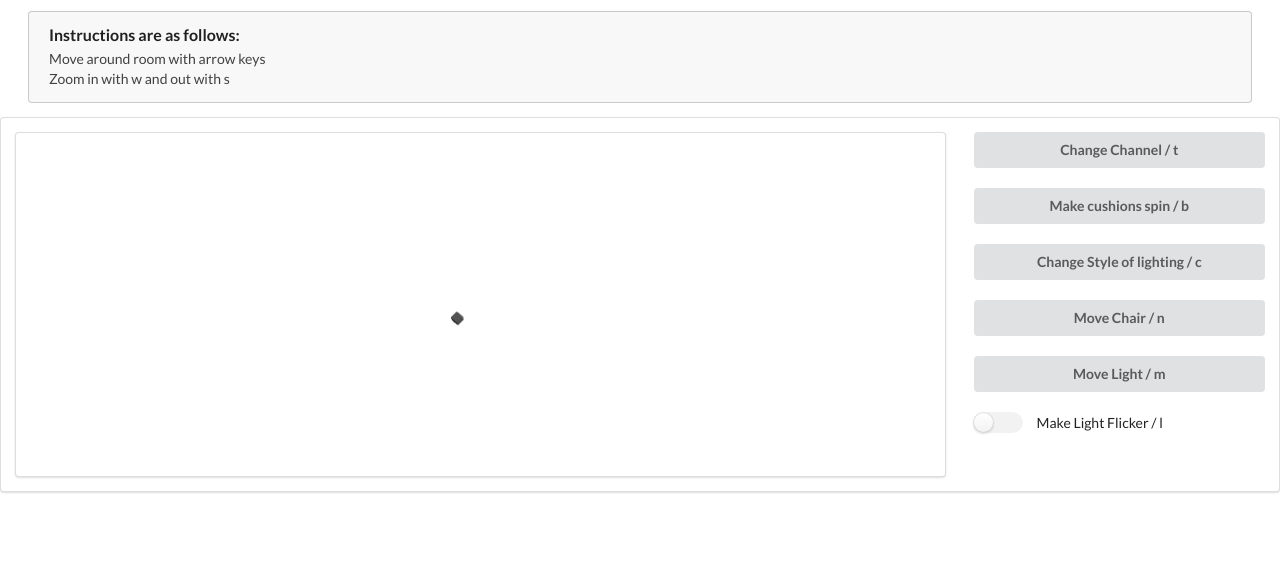
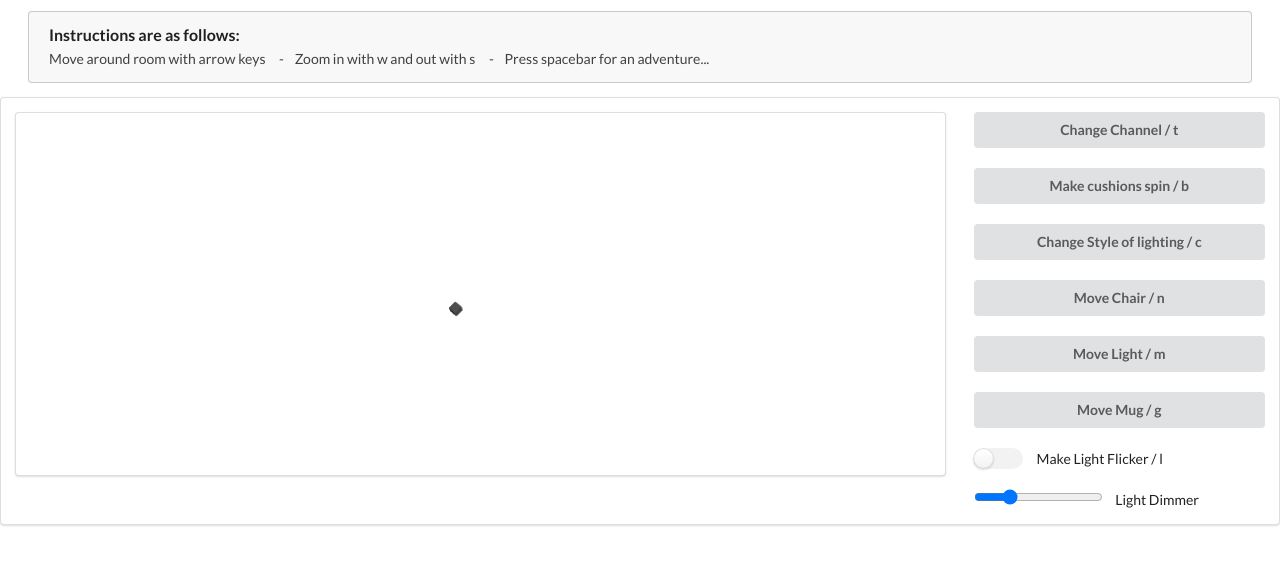
Before and after one commit to Julian-Wyatt/graphicsWebGL, a website: page client/index.html in a window 1280 px wide. Shown: the part 59-624 px from the top of the page. Drawn offline with nearby package versions, Linux system fonts and the light colour scheme; no server answers; animation ran at ten frames a second.

Commit message:
mug animation - 2 lights & dimmer switch

```diff
--- a/client/index.html
+++ b/client/index.html
@@ -25,7 +25,7 @@
 				<div class="header" >
 					Instructions are as follows:
 				</div>
-				<p>Move around room with arrow keys<br>Zoom in with w and out with s
+				<p>Move around room with arrow keys &nbsp;  &nbsp; -  &nbsp;  &nbsp;Zoom in with w and out with s &nbsp;  &nbsp; -  &nbsp;  &nbsp;Press spacebar for an adventure...
 				</p>
 				</div>
             <div class="ui segment">
@@ -50,12 +50,17 @@
 							<button class="fluid ui button" id="chairMoveBtn">Move Chair / n</button>
                             <br>
 							<button class="fluid ui button" id="sway">Move Light / m</button>
+							<br>
+							<button class="fluid ui button" id="mug">Move Mug / g</button>
                             <br>
 							<div class="ui toggle checkbox">
 								<input type="checkbox" id = "flickerBox">
 								<label>Make Light Flicker / l</label>
 							</div>
-
+							<br>
+							<br>
+							<input id="dimmer" style="margin-right: 10px;" class="slider" step="0.01" type="range" min="0" max="0.8">
+                            <label id="dimmerTxt"> Light Dimmer <label>
                     </div>
 
             </div>
--- a/client/index.js
+++ b/client/index.js
@@ -51,6 +51,8 @@ void main() {
 		{
 		v_Position = vec3(u_ModelMatrix * a_Position);
 
+		// attempt at changing coordinates to tangent space from world space
+
 		// vec3 t;
 		// vec3 b;
 		// vec3 c1 = cross(a_Normal.xyz, vec3(0.0, 0.0, 1.0));
@@ -93,6 +95,7 @@ uniform vec3 u_AmbientLight; 	// ambient light colour
 uniform bool u_UseToonShading;
 uniform bool u_UseNormalMap;
 uniform mat4 u_ModelMatrix;
+uniform mat4 u_NormalMatrix;
 uniform bool u_IsEmissive;
 uniform sampler2D u_normalTextureSampler;
 varying vec3 v_Normal;
@@ -110,21 +113,22 @@ void main() {
 
 	// Calculate the light direction and make it 1.0 in length
 
-	vec3 lightDirection;
-	// vec3 lightDirection = normalize(lightPos - v_Position);
+	vec3 lightDirection[2];
+	lightDirection[0] = normalize(u_LightPosition[0] - v_Position);
+	lightDirection[1] = normalize(u_LightPosition[1] - v_Position);
 
 	float normalDiffuse = 1.0;
 	if (u_UseNormalMap){
-		vec3 direction = normalize(vec3(1.0,-1.0,1.0));
-		vec3 normalMap = normalize(texture2D(u_normalTextureSampler, v_TexCoords).rgb * 2.0 - 1.0 );
-
-		normalDiffuse = 1.0+ (dot(direction,normalMap));
+		vec3 direction = normalize(vec3(1.0,-1.0,0.0));
+		vec3 normalMap = (normalize(texture2D(u_normalTextureSampler, v_TexCoords).rgb * 2.0 - 1.0 ));
+
+		normalDiffuse = (1.0 + (dot(direction,normalMap ) * 2.0));
 	}
 
 	vec3 outputLight;
 	for (int i=0;i<2;i++){
-		lightDirection = normalize(u_LightPosition[i] - v_Position);
-		float nDotL = max(dot(lightDirection,normal),0.0);
+
+		float nDotL = max(dot(lightDirection[i],normal),0.0);
 
 		if (u_UseToonShading)
 		{
@@ -221,7 +225,7 @@ class Scene {
 		this.lightScalar = 0.2;
 		// set the light colour for flickering light
 		this.gl.uniform3f(this.program.u_LightColor, 1 * this.lightScalar, 1 * this.lightScalar, 1 * this.lightScalar);
-		this.gl.uniform3f(this.program.u_LampColor, 0.3,0.3, 0.3);
+		this.gl.uniform3f(this.program.u_LampColor, 0.25,0.25, 0.25);
 		// Calculate the view matrix and the projection matrix
 		// Multiply them and pass through to shader program - Acts as precalculation to save work on shader prorgam
 
@@ -406,6 +410,7 @@ class Scene {
 	/**
 	 * Push a new texture into the array of textures present in the Scene
 	 * @param {String} name Name of the texture
+	 * @param {Number} type Type of texture - 0 for regular - 1 for normal map - 2 for emissive (not affected by lighting)
 	 * @returns {Texture} Returns the texture instantiated
 	 */
 	newTexture (name,type) {
@@ -520,9 +525,9 @@ class Scene {
 			// w clicked
 			// move closer to the center
 			temp = this.depth + this.rate * 10;
-			if (temp > -10) {
-
-				this.depth = -10;
+			if (temp > -4) {
+
+				this.depth = -4;
 
 			}
 			else{
@@ -1392,6 +1397,8 @@ class Texture {
 	 * Initialises the texture Image, and the source endpoint
 	 * @param {String} name name of the texture - the endpoint on the server to get the object
 	 * @param {WebGLContext} gl The gl element in the html page
+	 * @param {Number} pointer The numerical value of the texture for look up in memory
+	 * @param {Number} type Type of texture - 0 for regular, 1 for normal map and 2 for emissive (is not affected by lighting)
 	 */
 	constructor (name,gl,pointer,type) {
 
@@ -1449,7 +1456,8 @@ class Texture {
 
 		// console.log(this.textureBuffer.img.src + "\t"+this.textureBuffer.img.height+"\t"+this.textureBuffer.img.width)
 		gl.texImage2D(gl.TEXTURE_2D, 0, gl.RGB, gl.RGB, gl.UNSIGNED_BYTE, this.textureBuffer.img);
-		if (isPower2(this.textureBuffer.img.width) && isPower2(this.textureBuffer.img.height)) {
+
+		if (this.name != "ceramic" && isPower2(this.textureBuffer.img.width) && isPower2(this.textureBuffer.img.height)) {
 
 			gl.generateMipmap(gl.TEXTURE_2D);
 			// gl.texParameteri(gl.TEXTURE_2D, gl.TEXTURE_MAG_FILTER, gl.LINEAR);
@@ -1704,13 +1712,18 @@ let ranStartAnimation = false;
 let lightAnimation = false;
 let cushionAnimation = false;
 let chairAnimation = false;
+let mugAnimation = false;
+let mugTime = 0;
+let mugState = 0;
 let cushionTime = 0;
 let chairPosition = 1;
 let deltaFlash;
 let lightMoveAnimation = false;
 let lightTime = 0;
+let chairTime = 0;
 let dirX = 1;
 let dirZ = 1;
+
 /**
  * Runs animations and draw functions
  * @param {Number} currTime The current time elapsed when update is ran
@@ -1738,11 +1751,6 @@ function update (currTime) {
 			Scene1.walls.children[3].children[0].rotation.elements[0] += -deltaTime * 45;
 			Scene1.walls.children[3].updateModelMatrix();
 			Scene1.walls.children[3].updateChildren();
-			// Scene1.walls.children[0].children[0].updateRot(new Vector3([-deltaTime * 45,0,0]));
-			// Scene1.walls.children[1].children[0].updateRot(new Vector3([deltaTime * 45,0,0]));
-			// Scene1.walls.children[2].children[0].updateRot(new Vector3([deltaTime * 45,0,0]));
-			// Scene1.walls.children[3].children[0].updateRot(new Vector3([-deltaTime * 45,0,0]));
-
 
 			if (Scene1.walls.children[0].children[0].rotation.elements[0] > 90) {
 
@@ -1774,13 +1782,13 @@ function update (currTime) {
 		// lightTime += deltaTime;
 		lightTime += 0.016;
 		let angle = Math.cos(2 * Math.PI * lightTime) * 4 * (-(lightTime / 10 - 1) * -(lightTime / 10 - 1) * -(lightTime / 10 - 1));
-		Scene1.fitting.children[0].rotation.elements[0] += angle;
-		// Scene1.fitting.children[0].rotation.elements[0] += angle / 4 * dirX;
-		// Scene1.fitting.children[0].children[0].rotation.elements[0] += angle / 2 * dirX;
-		// Scene1.fitting.children[0].children[0].children[0].rotation.elements[0] += angle * (3 / 4) * dirX;
-		// Scene1.fitting.children[0].rotation.elements[2] += angle / 4 * dirZ;
-		// Scene1.fitting.children[0].children[0].rotation.elements[2] += angle / 2 * dirZ;
-		// Scene1.fitting.children[0].children[0].children[0].rotation.elements[2] += angle * (3 / 4) * dirZ;
+		// Scene1.fitting.children[0].rotation.elements[0] += angle;
+		Scene1.fitting.children[0].rotation.elements[0] += angle / 4 * dirX;
+		Scene1.fitting.children[0].children[0].rotation.elements[0] += angle / 2 * dirX;
+		Scene1.fitting.children[0].children[0].children[0].rotation.elements[0] += angle * (3 / 4) * dirX;
+		Scene1.fitting.children[0].rotation.elements[2] += angle / 4 * dirZ;
+		Scene1.fitting.children[0].children[0].rotation.elements[2] += angle / 2 * dirZ;
+		Scene1.fitting.children[0].children[0].children[0].rotation.elements[2] += angle * (3 / 4) * dirZ;
 		Scene1.fitting.updateModelMatrix();
 		Scene1.fitting.updateChildren();
 
@@ -1845,10 +1853,12 @@ function update (currTime) {
 		// move chair between two points
 		if (chairPosition == 2) {
 
-
-			Scene1.chair.updatePos(new Vector3([0,0,deltaTime]));
+			chairTime += 1 / (0.99 + Math.exp(-deltaTime));
+
+			Scene1.chair.updatePos(new Vector3([0,0,chairTime]));
 			if (Scene1.chair.position.elements[2] > -5.35) {
 
+				chairTime = 0;
 				Scene1.chair.position.elements[2] = -5.4;
 				chairPosition = 1;
 				chairAnimation = false;
@@ -1858,13 +1868,102 @@ function update (currTime) {
 		}
 		if (chairPosition == 1) {
 
-			Scene1.chair.updatePos(new Vector3([0,0,-deltaTime]));
+			chairTime -= 1 / (0.99 + Math.exp(-deltaTime));
+
+			Scene1.chair.updatePos(new Vector3([0,0,chairTime]));
 
 			if (Scene1.chair.position.elements[2] < -7.4) {
 
+				chairTime = 0;
 				Scene1.chair.position.elements[2] = -7.4;
 				chairPosition = 2;
 				chairAnimation = false;
+
+			}
+
+		}
+
+	}
+
+	if (mugAnimation) {
+		// mug animation when g or html button is pressed
+		// first moves mug uptowards invisible human, then tilts mug, waits and reverses animation.
+
+		if (mugState == 0) {
+
+			Scene1.mug.children[0].rotation.elements[2] -= deltaTime * 35;
+
+			if (Scene1.mug.children[0].rotation.elements[2] < -70) {
+
+				mugState = 1;
+
+			}
+			if (Scene1.mug.children[0].children[0].rotation.elements[1] > 85) {
+
+				Scene1.mug.children[0].children[0].rotation.elements[1] -= deltaTime * 20;
+
+			}
+
+			Scene1.mug.updateModelMatrix();
+			Scene1.mug.updateChildren();
+
+		}
+		else if (mugState == 1) {
+
+			Scene1.mug.children[0].children[0].rotation.elements[0] += deltaTime * 20;
+			Scene1.mug.children[0].position.elements[1] += deltaTime / 4;
+			Scene1.mug.updateModelMatrix();
+			Scene1.mug.updateChildren();
+
+			if (Scene1.mug.children[0].children[0].rotation.elements[0] > 30) {
+
+				mugState = 2;
+
+			}
+
+		}
+		else if (mugState == 2) {
+
+			mugTime += deltaTime;
+			if (mugTime > 1.5) {
+
+				mugState = 3;
+
+			}
+
+		}
+		else if (mugState == 3) {
+
+			Scene1.mug.children[0].children[0].rotation.elements[0] -= deltaTime * 20;
+			Scene1.mug.children[0].position.elements[1] -= deltaTime / 4;
+			Scene1.mug.updateModelMatrix();
+			Scene1.mug.updateChildren();
+
+			if (Scene1.mug.children[0].children[0].rotation.elements[0] < 0) {
+
+				mugState = 4;
+				mugTime = 0;
+
+			}
+
+		}
+
+		else{
+
+			Scene1.mug.children[0].rotation.elements[2] += deltaTime * 35;
+			if (Scene1.mug.children[0].children[0].rotation.elements[1] < 120) {
+
+				Scene1.mug.children[0].children[0].rotation.elements[1] += deltaTime * 20;
+
+			}
+			Scene1.mug.updateModelMatrix();
+			Scene1.mug.updateChildren();
+			if (Scene1.mug.children[0].rotation.elements[2] > 0) {
+
+				mugState = 0;
+				mugAnimation = false;
+				mugTime = 0;
+
 
 			}
 
@@ -1939,7 +2038,7 @@ function main () {	// eslint-disable-line no-unused-vars
 	let canvas = document.getElementById("webgl");
 	canvas.width = (glparent.offsetWidth);
 	canvas.style.width = (glparent.offsetWidth - 28) + "px";
-	canvas.height = screen.height - 280;
+	canvas.height = screen.height - 260;
 
 
 	// Get the rendering context for WebGL
@@ -1963,7 +2062,7 @@ function main () {	// eslint-disable-line no-unused-vars
 		// set new width and height of canvas
 		canvas.width = (glparent.offsetWidth);
 		canvas.style.width = (glparent.offsetWidth - 28) + "px";
-		canvas.height = window.outerHeight - 280;
+		canvas.height = window.outerHeight - 260;
 
 		// reset center of canvas
 
@@ -2057,20 +2156,32 @@ function main () {	// eslint-disable-line no-unused-vars
 
 	tableParent.updateScale(new Vector3([0.7,0.2,0.7]));
 
-	let mug = Scene1.newModel("mug",0);
-	mug.updateScale(new Vector3([0.6,0.6,0.6]));
-	mug.updatePos(new Vector3([0,-0.85,-3.5]));
 	let plate = Scene1.newModel("plate",0);
 	plate.updateScale(new Vector3([1.1,1.1,1.1]));
 	plate.updatePos(new Vector3([0.8,-0.6,0]));
 
+	let mug = Scene1.newModel("mug",0);
+	mug.updateScale(new Vector3([0.6,0.6,0.6]));
+	// mug.updateScale(new Vector3([2,2,2]));
+
 	mug.textures.push(ceramic);
 	plate.textures.push(ceramic);
 
 
+	let mugPivot1 = Scene1.newModel("mugPivot",2);
+	let mugPivot2 = Scene1.newModel("mugPivot",2);
+	mugPivot1.addChild(mugPivot2);
+	mugPivot2.addChild(mug);
+	Scene1.mug = mugPivot1;
+
 	tableParent.updateScale(new Vector3([1,1,0.85]));
 	tableParent.addChild(plate);
-	tableParent.addChild(mug);
+	tableParent.addChild(mugPivot1);
+
+	mug.updateRot(new Vector3([0,120,0]));
+	mugPivot2.updatePos(new Vector3([-5.5,2.15,0]));
+	mugPivot1.updatePos(new Vector3([5.5,-3,-1.75]));
+
 
 	// #endregion Table
 
@@ -2118,7 +2229,7 @@ function main () {	// eslint-disable-line no-unused-vars
 	Chair2Parent.updatePos(new Vector3([0,-1.3,-6]));
 	Chair2Parent.updateRot(new Vector3([0,180,0]));
 	Chair2Parent.updateScale(new Vector3([0.5,0.55,0.6]));
-	// Chair2Parent.updatePos(new Vector3([0,-1.3,5.4]));
+
 	// -5.4 to -7.5
 	// #endregion
 
@@ -2155,6 +2266,8 @@ function main () {	// eslint-disable-line no-unused-vars
 
 	cushion1.textures.push(shadeText);
 	cushion2.textures.push(shadeText);
+	cushion1.normalTexture = sofa2NormalText;
+	cushion2.normalTexture = sofa2NormalText;
 
 	let footRest = Scene1.newModel("footRest",0);
 	let footRestBase = Scene1.newModel("cube",1);
@@ -2362,16 +2475,19 @@ function main () {	// eslint-disable-line no-unused-vars
 		}
 		if (keypressed["76"]) {
 
-			// l pressed
 			// lights start to flicker - see update function
 			lightAnimation = !lightAnimation;
 			if (!lightAnimation) {
 
-				Scene1.lightScalar = 0.65;
+				dimmer.disabled = false;
+				document.getElementById("dimmerTxt").innerHTML = "Light Dimmer";
+				Scene1.lightScalar = dimmer.value;
 
 			}
 			else{
 
+				dimmer.disabled = true;
+				document.getElementById("dimmerTxt").innerHTML = "Light Dimmer (Disabled)";
 				deltaFlash = Math.random();
 				Scene1.lightScalar = Math.random() * (0.6) + 0.1;
 
@@ -2397,17 +2513,38 @@ function main () {	// eslint-disable-line no-unused-vars
 
 			// n pressed
 			// Rotate cushion animation
-			cushionAnimation = true;
+			if (!cushionAnimation) {
+
+				cushionAnimation = true;
+
+			}
+
 
 		}
 		if (keypressed["66"]) {
 
 			// b pressed
 			// Move Chair animation
-			chairAnimation = true;
-
-		}
-
+			if (!chairAnimation) {
+
+				chairAnimation = true;
+
+			}
+
+
+		}
+		if (keypressed["71"]) {
+
+
+			// g pressed
+			// mug animtion
+			if (!mugAnimation) {
+
+				mugAnimation = true;
+
+			}
+
+		}
 
 	};
 	document.onkeyup = function (ev) {
@@ -2415,6 +2552,14 @@ function main () {	// eslint-disable-line no-unused-vars
 		keypressed[ev.keyCode] = false;
 
 	};
+
+	let dimmer = document.getElementById("dimmer");
+	dimmer.value = Scene1.lightScalar;
+	dimmer.addEventListener("input", function () {
+
+		Scene1.lightScalar = this.value;
+
+	});
 
 
 	let channelButton = document.getElementById("channelBtn");
@@ -2431,11 +2576,15 @@ function main () {	// eslint-disable-line no-unused-vars
 		lightAnimation = !lightAnimation;
 		if (!lightAnimation) {
 
-			Scene1.lightScalar = 0.2;
+			dimmer.disabled = false;
+			document.getElementById("dimmerTxt").innerHTML = "Light Dimmer";
+			Scene1.lightScalar = dimmer.value;
 
 		}
 		else{
 
+			dimmer.disabled = true;
+			document.getElementById("dimmerTxt").innerHTML = "Light Dimmer (Disabled)";
 			deltaFlash = Math.random();
 			Scene1.lightScalar = Math.random() * (0.6) + 0.1;
 
@@ -2485,6 +2634,18 @@ function main () {	// eslint-disable-line no-unused-vars
 
 	});
 
+	let mugBtn = document.getElementById("mug");
+	mugBtn.addEventListener("click", function () {
+
+		// Move mug animation
+		if (mugAnimation == false) {
+
+			mugAnimation = true;
+
+		}
+
+	});
+
 
 	window.requestAnimationFrame(update);
 
```
